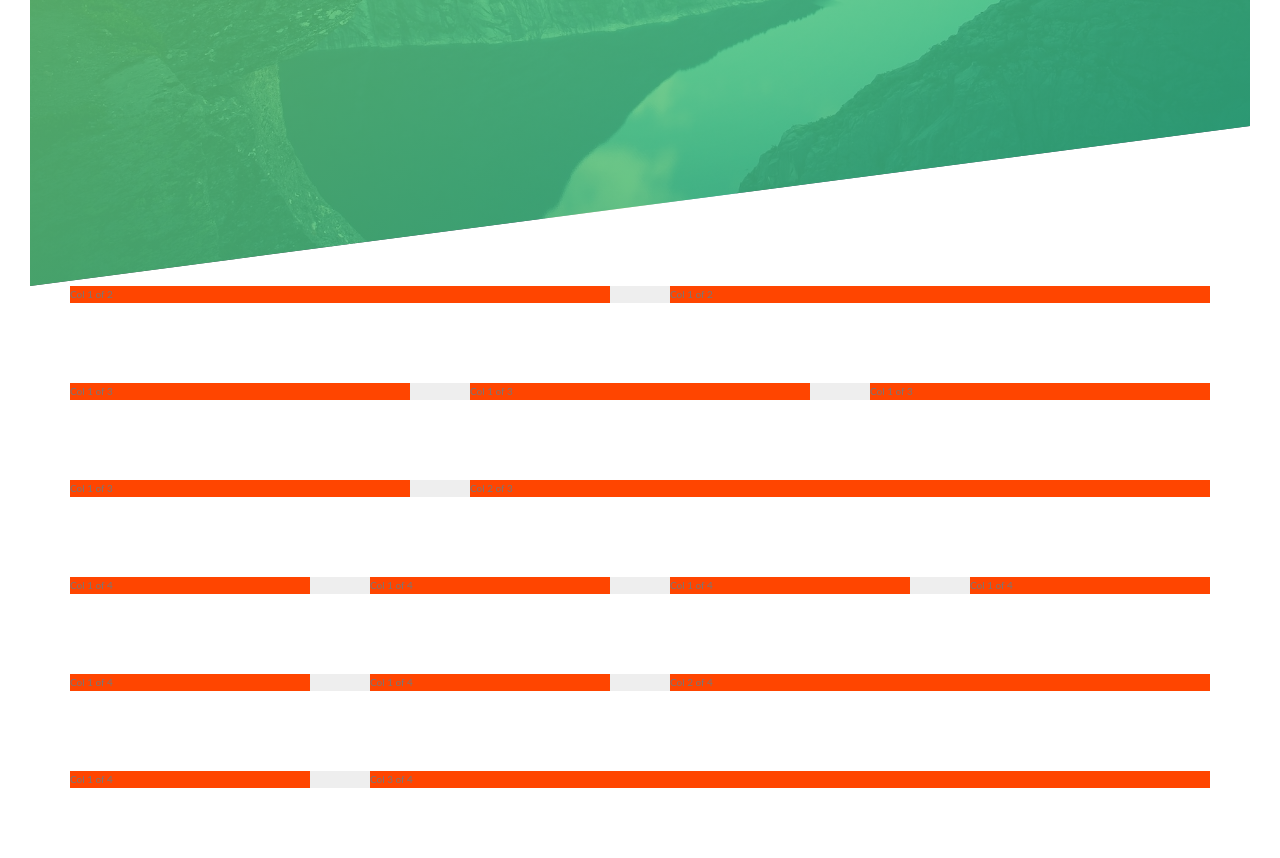
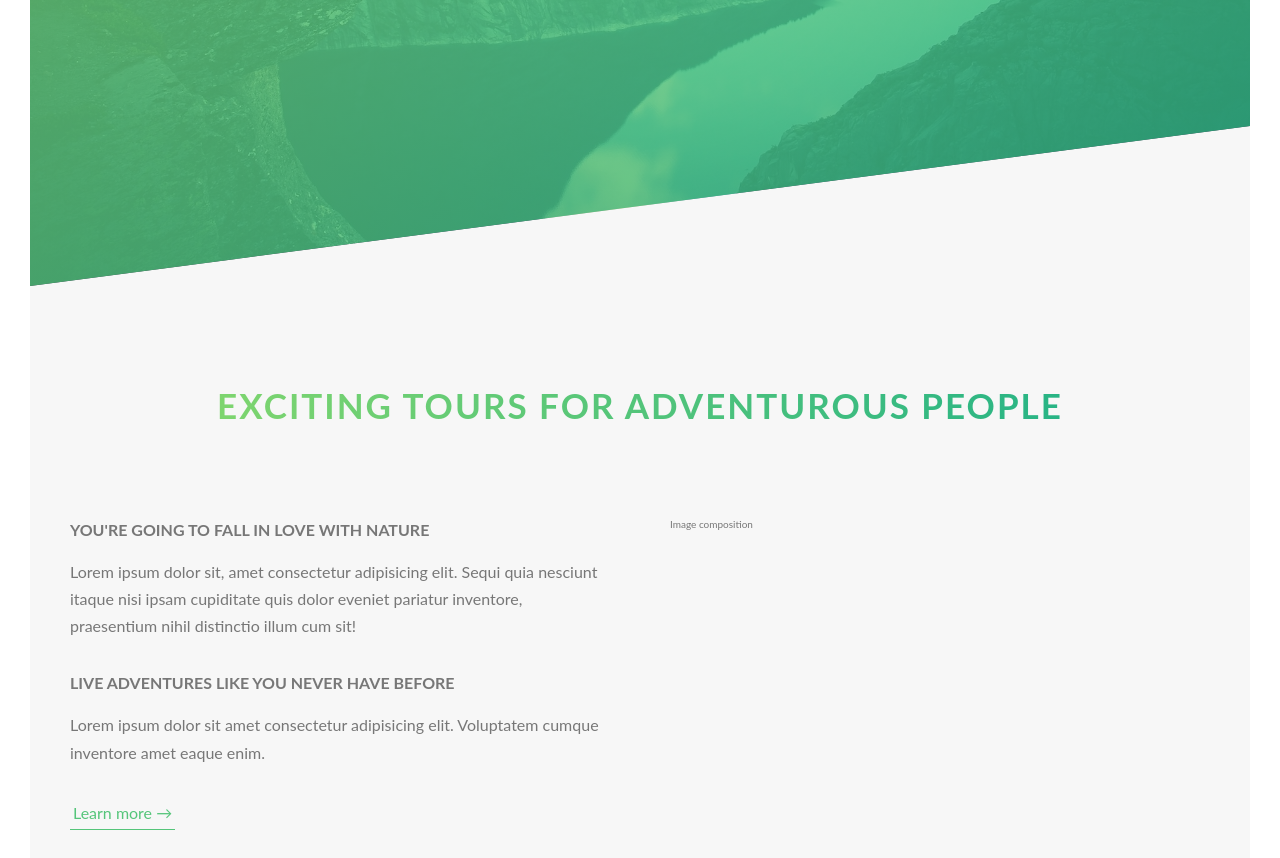
Before and after one commit to diddy2good/advanced-css-projects, a website: page index.html in a window 1280 px wide. Shown: the part 504-1362 px from the top of the page. Before the commit the page ends 1322 px from the top, so only its background shows below. Drawn offline with Linux system fonts and the light colour scheme.

Commit message:
Initiated About Us Section Added Grid Layout Added Text Content Added CTA button

```diff
--- a/index.html
+++ b/index.html
@@ -23,6 +23,34 @@
     </div>
   </header>
 
+  <main>
+    <section class="section-about">
+      <div class="u-center-text u-margin-bottom-big">
+          <h2 class="heading-secondary">
+              Exciting tours for adventurous people
+          </h2>
+      </div>
+      <div class="row">
+        <div class="col-1-of-2">
+          <h3 class="heading-tertiary u-margin-bottom-small">You're going to fall in love with nature</h3>
+          <p class="paragraph">
+            Lorem ipsum dolor sit, amet consectetur adipisicing elit. Sequi quia nesciunt itaque nisi ipsam cupiditate quis dolor eveniet pariatur inventore, praesentium nihil distinctio illum cum sit!
+          </p>
+
+          <h3 class="heading-tertiary u-margin-bottom-small">Live adventures like you never have before</h3>
+          <p class="paragraph">
+            Lorem ipsum dolor sit amet consectetur adipisicing elit. Voluptatem cumque inventore amet eaque enim.
+          </p>
+
+          <a href="#" class="btn-text">Learn more &rarr;</a>
+        </div>
+        <div class="col-1-of-2">
+          Image composition
+        </div>
+      </div>
+    </section>
+  </main>
+<!--
   <section>
     <div class="row">
       <div class="col-1-of-2">Col 1 of 2</div>
@@ -53,5 +81,6 @@
       <div class="col-3-of-4">Col 3 of 4</div>
     </div>
   </section>
+   -->
 </body>
 </html>
--- a/sass/abstracts/_variables.scss
+++ b/sass/abstracts/_variables.scss
@@ -2,9 +2,13 @@
 $color-primary: #55c57a;
 $color-primary-light: #7ed56f;
 $color-primary-dark: #28b485;
+$color-gray-light-1: #f7f7f7;
 $color-gray-dark: #777777;
 $color-white: #ffffff;
 $color-black: #000;
+
+// FONT
+$default-font-size: 1.6rem;
 
 // Grid
 $grid-width: 114rem;
--- a/sass/base/_typography.scss
+++ b/sass/base/_typography.scss
@@ -29,3 +29,34 @@ body {
     animation: moveInRight 1s ease-out;
   }
 }
+
+.heading-secondary {
+  font-size: 3.5rem;
+  text-transform: uppercase;
+  font-weight: 700;
+  display: inline-block;
+  background-image: linear-gradient(to right, $color-primary-light, $color-primary-dark);
+  -webkit-background-clip: text;
+  color: transparent;
+  letter-spacing: 2px;
+  transition: all .2s;
+
+  &:hover {
+    transform: skewY(2deg) skewX(15deg) scale(1.1);
+    text-shadow: .5rem 1rem 2rem rgba($color-black, .2);
+  }
+}
+
+.heading-tertiary {
+  font-size: $default-font-size;
+  font-weight: 700;
+  text-transform: uppercase;
+}
+
+.paragraph {
+  font-size: $default-font-size;
+
+  &:not(last-child) {
+    margin-bottom: 3rem;
+  }
+}
--- a/sass/base/_utilities.scss
+++ b/sass/base/_utilities.scss
@@ -0,0 +1,12 @@
+.u-center-text {
+  text-align: center;
+}
+.u-margin-bottom-big {
+  margin-bottom: 8rem;
+}
+.u-margin-bottom-medium {
+  margin-bottom: 4rem;
+}
+.u-margin-bottom-small {
+  margin-bottom: 1.5rem;
+}
--- a/sass/components/_buttons.scss
+++ b/sass/components/_buttons.scss
@@ -0,0 +1,71 @@
+.btn {
+  &:link,
+  &:visited {
+    text-transform: uppercase;
+    text-decoration: none;
+    padding: 1.5rem 4rem;
+    display: inline-block;
+    border-radius: 10rem;
+    transition: all .2s;
+    position: relative;
+    font-size: $default-font-size;
+  }
+  &:hover {
+    transform: translateY(-0.3rem);
+    box-shadow: 0 1rem 2rem rgba($color-black, 0.2);
+    &::after {
+      transform: scaleX(1.4) scaleY(1.6);
+      opacity: 0;
+    }
+  }
+  &:active {
+    transform: translateY(-0.1rem);
+    box-shadow: 0 0.5rem 1rem rgba($color-black, 0.2);
+  }
+  &--white {
+    background-color: $color-white;
+    color: $color-gray-dark;
+    &::after {
+      background-color: $color-white;
+    }
+  }
+  &::after {
+    content: '';
+    display: inline-block;
+    height: 100%;
+    width: 100%;
+    border-radius: 10rem;
+    position: absolute;
+    top: 0;
+    left: 0;
+    z-index: -1;
+    transition: all .4s;
+  }
+  &--animated {
+    animation: moveInBottom .5s ease-out .75s;
+    animation-fill-mode: backwards;
+  }
+}
+
+.btn-text {
+  &:link,
+  &:visited {
+    font-size: $default-font-size;
+    color: $color-primary;
+    display: inline-block;
+    text-decoration: none;
+    border-bottom: 1px solid $color-primary;
+    padding: 3px;
+    transition: all .2s;
+  }
+  &:hover {
+    background-color: $color-primary;
+    color: $color-white;
+    transform: translateY(-2px);
+    box-shadow: 0 1rem 2rem rgba($color-black, 0.15);
+  }
+  &:active {
+    transform: translateY(0);
+    box-shadow: 0 0.5rem 1rem rgba($color-black, 0.15);
+  }
+}
--- a/sass/layout/_grid.scss
+++ b/sass/layout/_grid.scss
@@ -1,6 +1,5 @@
 .row {
   max-width: $grid-width;
-  background-color: #eee;
   margin: 0 auto;
 
   &:not(:last-child) {
@@ -11,7 +10,6 @@
 
   // The ^ key targets anything starting with "col-"
   [class^="col-"] {
-    background-color: orangered;
     float: left;
     &:not(:last-child) {
       margin-right: $gutter-horizontal;
--- a/sass/pages/_home.scss
+++ b/sass/pages/_home.scss
@@ -1,48 +1,5 @@
-.btn {
-  &:link,
-  &:visited {
-    text-transform: uppercase;
-    text-decoration: none;
-    padding: 1.5rem 4rem;
-    display: inline-block;
-    border-radius: 10rem;
-    transition: all .2s;
-    position: relative;
-    font-size: 1.6rem;
-  }
-  &:hover {
-    transform: translateY(-0.3rem);
-    box-shadow: 0 1rem 2rem rgba($color-black, 0.2);
-    &::after {
-      transform: scaleX(1.4) scaleY(1.6);
-      opacity: 0;
-    }
-  }
-  &:active {
-    transform: translateY(-0.1rem);
-    box-shadow: 0 0.5rem 1rem rgba($color-black, 0.2);
-  }
-  &--white {
-    background-color: $color-white;
-    color: $color-gray-dark;
-    &::after {
-      background-color: $color-white;
-    }
-  }
-  &::after {
-    content: '';
-    display: inline-block;
-    height: 100%;
-    width: 100%;
-    border-radius: 10rem;
-    position: absolute;
-    top: 0;
-    left: 0;
-    z-index: -1;
-    transition: all .4s;
-  }
-  &--animated {
-    animation: moveInBottom .5s ease-out .75s;
-    animation-fill-mode: backwards;
-  }
+.section-about {
+  background-color: $color-gray-light-1;
+  padding: 25rem 0;
+  margin-top: -20vh;
 }
```
Also changed, not shown: css/style.css.
